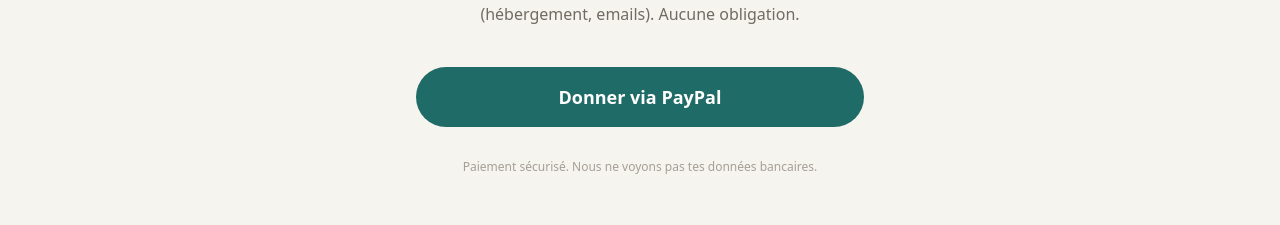
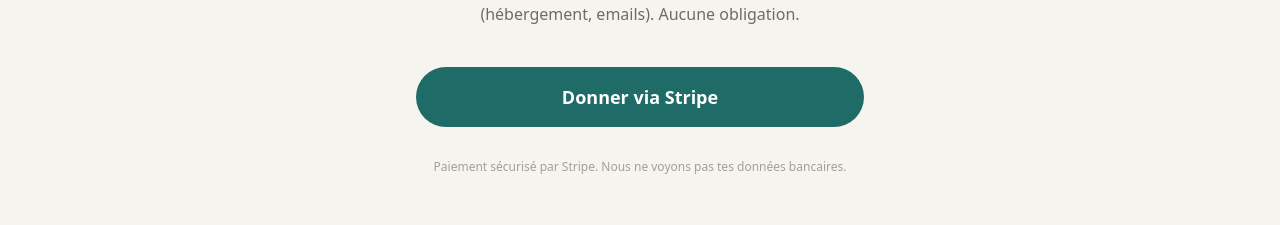
Before and after one commit to piratebtz64-hue/pacte-silencieux, a Next.js app: page /don in a window 1280 px wide. Shown: the part 351-576 px from the top of the page. Built offline with nearby package versions, Linux system fonts and the light colour scheme; no server answers.

Commit message:
feat: activer don Stripe avec Payment Link

```diff
--- a/src/app/don/page.tsx
+++ b/src/app/don/page.tsx
@@ -3,16 +3,9 @@
 import Link from 'next/link';
 import Header from '@/components/Header';
 import Footer from '@/components/Footer';
+import { DONATION_LINK } from '@/lib/donation';
 
 export default function DonPage() {
-  // Un seul lien suffit (PayPal.Me recommandé)
-  const link =
-    process.env.NEXT_PUBLIC_PAYPAL_DONATION_LINK ||
-    process.env.NEXT_PUBLIC_STRIPE_DONATION_LINK ||
-    '';
-
-  const isReady = link.startsWith('http');
-
   return (
     <main className="min-h-screen flex flex-col">
       <Header />
@@ -33,44 +26,17 @@ export default function DonPage() {
             (hébergement, emails). Aucune obligation.
           </p>
 
-          {isReady ? (
           <a
-              href={link}
+            href={DONATION_LINK}
             target="_blank"
             rel="noopener noreferrer"
             className="mt-10 inline-flex w-full items-center justify-center py-4 rounded-full bg-[#1f6b67] text-white text-lg font-bold hover:bg-[#184f4d] transition"
           >
-              Donner via PayPal
+            Donner via Stripe
           </a>
-          ) : (
-            <div className="mt-10 p-5 rounded-2xl border border-black/10 dark:border-white/10 bg-[#f2eee5]/60 dark:bg-white/5 text-left">
-              <p className="text-sm font-bold mb-2">Activation en 1 minute</p>
-              <ol className="text-sm text-[#706b63] dark:text-[#a49f96] space-y-2 list-decimal list-inside leading-relaxed">
-                <li>
-                  Ouvre{' '}
-                  <a
-                    className="underline text-[#1f6b67]"
-                    href="https://www.paypal.com/paypalme"
-                    target="_blank"
-                    rel="noopener noreferrer"
-                  >
-                    paypal.com/paypalme
-                  </a>
-                </li>
-                <li>Copie ton lien (ex. https://paypal.me/tonnom)</li>
-                <li>
-                  Vercel → Settings → Environment Variables → ajoute
-                  <code className="block mt-1 p-2 rounded bg-black/5 dark:bg-white/10 text-xs break-all">
-                    NEXT_PUBLIC_PAYPAL_DONATION_LINK
-                  </code>
-                  avec ton lien, puis Redeploy
-                </li>
-              </ol>
-            </div>
-          )}
 
           <p className="mt-8 text-xs text-[#a49f96]">
-            Paiement sécurisé. Nous ne voyons pas tes données bancaires.
+            Paiement sécurisé par Stripe. Nous ne voyons pas tes données bancaires.
           </p>
         </div>
       </section>
--- a/src/components/DonationButton.tsx
+++ b/src/components/DonationButton.tsx
@@ -1,26 +1,16 @@
 'use client';
 
-import Link from 'next/link';
+import { DONATION_LINK } from '@/lib/donation';
 
 export default function DonationButton({ className = '' }: { className?: string }) {
-  const link =
-    process.env.NEXT_PUBLIC_PAYPAL_DONATION_LINK ||
-    process.env.NEXT_PUBLIC_STRIPE_DONATION_LINK ||
-    '';
-
-  const classNames = `px-4 py-2 rounded-full bg-[#1f6b67]/10 text-[#1f6b67] font-bold hover:bg-[#1f6b67]/20 transition ${className}`;
-
-  if (link.startsWith('http')) {
-    return (
-      <a href={link} target="_blank" rel="noopener noreferrer" className={classNames}>
-        Faire un don
-      </a>
-    );
-  }
-
   return (
-    <Link href="/don" className={classNames}>
+    <a
+      href={DONATION_LINK}
+      target="_blank"
+      rel="noopener noreferrer"
+      className={`px-4 py-2 rounded-full bg-[#1f6b67]/10 text-[#1f6b67] font-bold hover:bg-[#1f6b67]/20 transition ${className}`}
+    >
       Faire un don
-    </Link>
+    </a>
   );
 }
--- /dev/null
+++ b/src/lib/donation.ts
@@ -0,0 +1,5 @@
+/** Lien de don public (Stripe Payment Link) */
+export const DONATION_LINK =
+  process.env.NEXT_PUBLIC_STRIPE_DONATION_LINK ||
+  process.env.NEXT_PUBLIC_PAYPAL_DONATION_LINK ||
+  'https://buy.stripe.com/6oU5kCbAPaEd6tidOd93y02';
```
Lines whose indentation alone changed are shown as unchanged.
